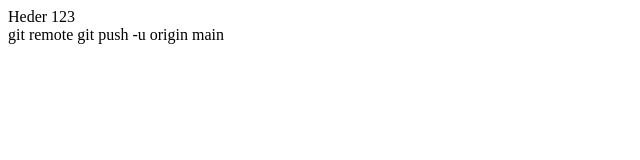
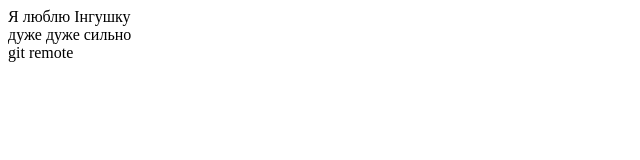
Before and after one commit to VovkOL/my-project-, a plain HTML site: page index.html in a window 1280 px wide. Shown: the whole page, without its empty margins (0-640 px from the left). Drawn offline with Linux system fonts and the light colour scheme.

Commit message:
Update index.html

```diff
--- a/index.html
+++ b/index.html
@@ -6,8 +6,7 @@
   <title>Document</title>
 </head>
 <body>
-  <header>Heder 123</header>
-
+  <header>Я люблю Інгушку</header>
+  <Footer> дуже дуже сильно<Footer>
 </body>
 </html>git remote
-git push -u origin main
```
